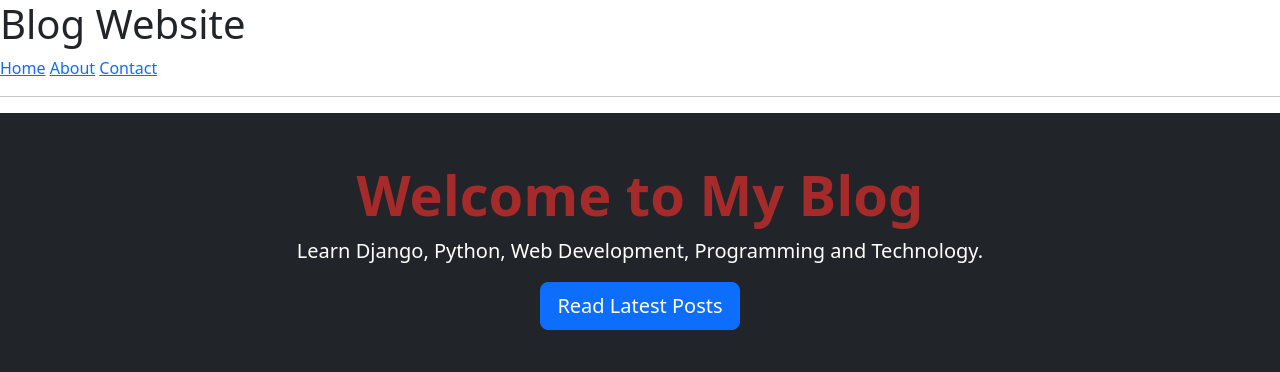
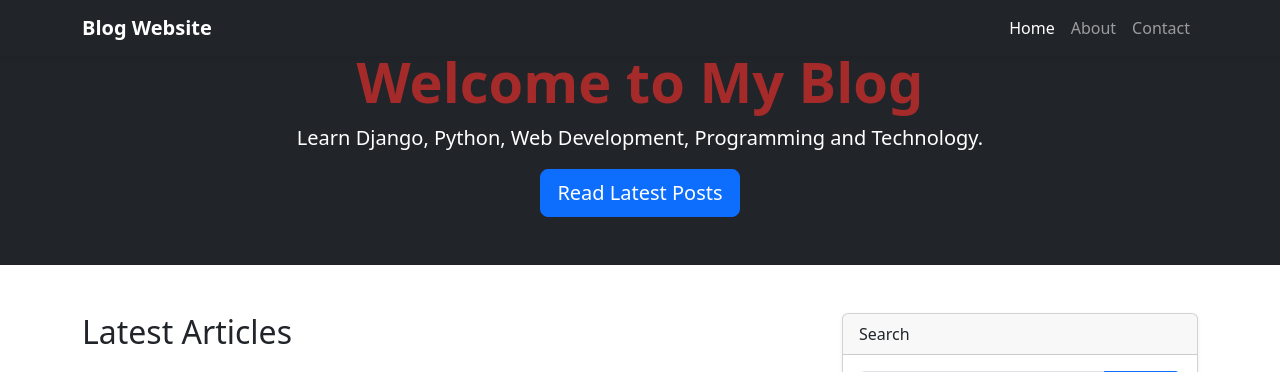
Before and after one commit to programmermdemonmiah/blog_project, a Django app: page / in a window 1280 px wide. Shown: the top 372 px of the page. Run offline with Django 5.2, Linux system fonts and the light colour scheme.

Commit message:
final updated code

```diff
--- a/blog_project/views.py
+++ b/blog_project/views.py
@@ -2,4 +2,7 @@ from django.shortcuts import render
 
 
 def index(request):
-    return render(request, 'home/index.html')
+    context = {
+        'title': "Home"
+    }
+    return render(request, 'home/index.html' , context=context)
--- a/templates/layout/base.html
+++ b/templates/layout/base.html
@@ -1,9 +1,10 @@
 <!DOCTYPE html>
 <html lang="en">
 <head>
-    {% include "layout/partials/__head.html" %}
+    {% include "layout/partials/__head.html"  with title=title %}
 
     {% include "layout/bundle/__style.html" %}
+    {% block styles %}{% endblock %}
 </head>
 <body>
 
@@ -11,7 +12,6 @@
 
     <main>
         {% block content %}
-
         {% endblock %}
     </main>
 
@@ -20,6 +20,6 @@
 
     {% include "layout/bundle/__js.html" %}
 
-
+    {% block scripts %}{% endblock %}
 </body>
 </html>
--- a/templates/layout/partials/__footer.html
+++ b/templates/layout/partials/__footer.html
@@ -1,5 +1,22 @@
-<hr>
+<footer class="bg-dark text-light py-4 mt-5">
+    <div class="container">
 
-<footer>
-    <p>&copy; 2026 DeepVerse Lab. All Rights Reserved.</p>
+        <div class="row align-items-center">
+
+            <div class="col-md-6 text-center text-md-start">
+                <h5 class="mb-1 fw-bold">DeepVerse Lab</h5>
+                <small class="text-secondary">
+                    Learn Django, Python & Web Development
+                </small>
+            </div>
+
+            <div class="col-md-6 text-center text-md-end mt-3 mt-md-0">
+                <p class="mb-0">
+                    &copy; 2026 DeepVerse Lab. All Rights Reserved.
+                </p>
+            </div>
+
+        </div>
+
+    </div>
 </footer>
--- a/templates/layout/partials/__head.html
+++ b/templates/layout/partials/__head.html
@@ -1,3 +1,4 @@
 <meta charset="UTF-8">
 <meta name="viewport" content="width=device-width, initial-scale=1.0">
-<title>{% block title %}{% endblock %}</title>
+{% comment %} <title>{% block title %}{% endblock %}</title> {% endcomment %}
+<title>{{ title }}</title>
--- a/templates/layout/partials/__header.html
+++ b/templates/layout/partials/__header.html
@@ -1,11 +1,46 @@
 <header>
-    <h1>Blog Website</h1>
+    <nav class="navbar navbar-expand-lg navbar-dark bg-dark fixed-top shadow-sm">
+        <div class="container">
 
-    <nav>
-        <a href="/">Home</a>
-        <a href="/about/">About</a>
-        <a href="/contact/">Contact</a>
+            <a class="navbar-brand fw-bold" href="/">
+                Blog Website
+            </a>
+
+            <button
+                class="navbar-toggler"
+                type="button"
+                data-bs-toggle="collapse"
+                data-bs-target="#navbarNav"
+            >
+                <span class="navbar-toggler-icon"></span>
+            </button>
+
+            <div class="collapse navbar-collapse" id="navbarNav">
+
+                <ul class="navbar-nav ms-auto">
+
+                    <li class="nav-item">
+                        <a class="nav-link active" href="/">
+                            Home
+                        </a>
+                    </li>
+
+                    <li class="nav-item">
+                        <a class="nav-link" href="/about/">
+                            About
+                        </a>
+                    </li>
+
+                    <li class="nav-item">
+                        <a class="nav-link" href="/contact/">
+                            Contact
+                        </a>
+                    </li>
+
+                </ul>
+
+            </div>
+
+        </div>
     </nav>
-
-    <hr>
 </header>
```
